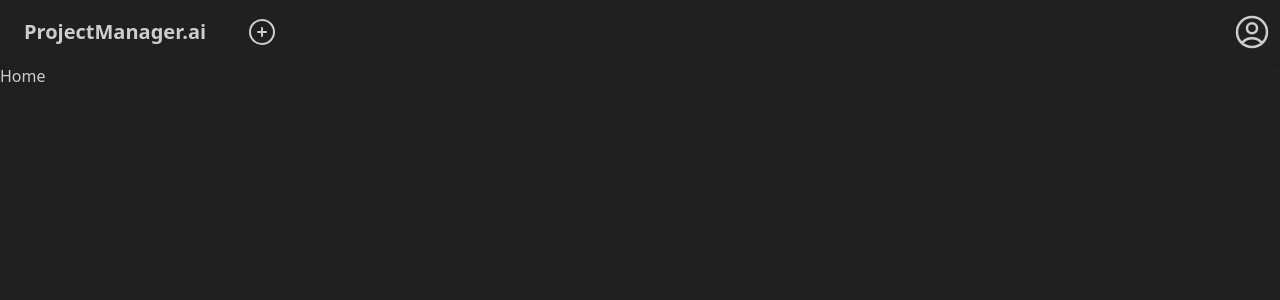
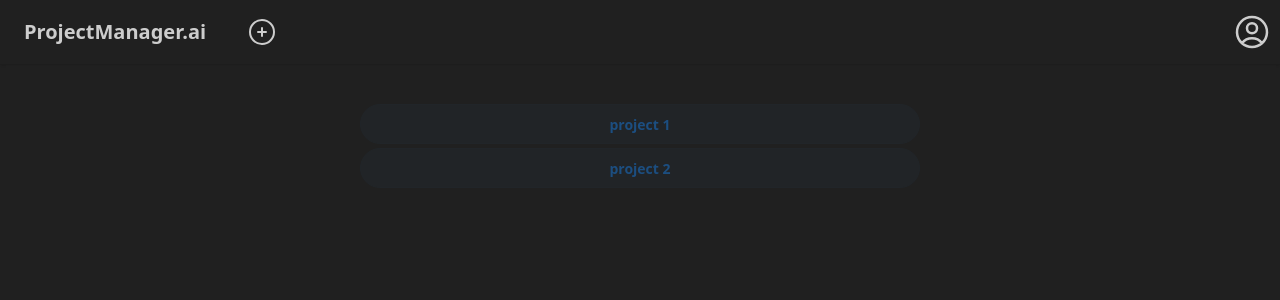
Before and after one commit to Guidjy/ProjectManager.ai, a React (Vite) app in the folder frontend/: page / in a window 1280 px wide. Shown: the top 300 px of the page. Built offline with nearby package versions, Linux system fonts and the light colour scheme; no server answers.

Commit message:
project button component created

```diff
--- a/frontend/src/components/Navbar.jsx
+++ b/frontend/src/components/Navbar.jsx
@@ -18,26 +18,11 @@ export default function Navbar() {
         </div>
         {/* Profile */}
         <div className="flex-none">
-          <div className="dropdown dropdown-end">
-          </div>
-          <div className="dropdown dropdown-end">
-            <div tabIndex={0} role="button" className="btn btn-circle btn-outline border-0 avatar">
-              <svg xmlns="http://www.w3.org/2000/svg" fill="none" viewBox="0 0 24 24" strokeWidth={1.5} stroke="currentColor" className="size-10">
-                <path strokeLinecap="round" strokeLinejoin="round" d="M17.982 18.725A7.488 7.488 0 0 0 12 15.75a7.488 7.488 0 0 0-5.982 2.975m11.963 0a9 9 0 1 0-11.963 0m11.963 0A8.966 8.966 0 0 1 12 21a8.966 8.966 0 0 1-5.982-2.275M15 9.75a3 3 0 1 1-6 0 3 3 0 0 1 6 0Z" />
-              </svg>
-            </div>
-            <ul
-              tabIndex={0}
-              className="menu menu-sm dropdown-content bg-base-100 rounded-box z-1 mt-3 w-52 p-2 shadow"
-            >
-              <li>
-                <a className="justify-between">
-                  Profile
-                </a>
-              </li>
-              <li><a>Logout</a></li>
-            </ul>
-          </div>
+          <button className="btn btn-circle btn-outline border-0">
+            <svg xmlns="http://www.w3.org/2000/svg" fill="none" viewBox="0 0 24 24" strokeWidth={1.5} stroke="currentColor" className="size-10">
+              <path strokeLinecap="round" strokeLinejoin="round" d="M17.982 18.725A7.488 7.488 0 0 0 12 15.75a7.488 7.488 0 0 0-5.982 2.975m11.963 0a9 9 0 1 0-11.963 0m11.963 0A8.966 8.966 0 0 1 12 21a8.966 8.966 0 0 1-5.982-2.275M15 9.75a3 3 0 1 1-6 0 3 3 0 0 1 6 0Z" />
+            </svg>
+          </button>
         </div>
       </div>
     </>
--- /dev/null
+++ b/frontend/src/components/ProjectButton.jsx
@@ -0,0 +1,7 @@
+export default function ProjectButton({ name}) {
+  return (
+    <>
+      <button className="btn btn-block btn-soft btn-primary rounded-3xl mb-1">{name}</button>
+    </>
+  )
+}
--- a/frontend/src/layouts/HomeLayout.jsx
+++ b/frontend/src/layouts/HomeLayout.jsx
@@ -11,13 +11,15 @@ export default function HomeLayout({ children }) {
 
   return (
     <>
-      <div className="">
       {breakPoint === "xs" || breakPoint === "sm" ? (
         <Dock />
       ) : (
         <Navbar />
       )}
+      <div className="flex justify-center w-full">
+        <div className="flex flex-col justify-center justify-items-center w-full md:w-4/5 lg:w-2/3 xl:w-1/2 p-5 md:p-10">
           {children}
+        </div>
       </div>
     </>
   )
--- a/frontend/src/pages/HomePage.jsx
+++ b/frontend/src/pages/HomePage.jsx
@@ -1,10 +1,20 @@
+// layout
 import HomeLayout from "../layouts/HomeLayout";
+// components
+import ProjectButton from "../components/ProjectButton";
 
 export default function HomePage() {
   return (
     <>
       <HomeLayout>
-        <h1 className="">Home</h1>
+        <ul>
+          <li>
+            <ProjectButton name="project 1" />
+          </li>
+          <li>
+            <ProjectButton name="project 2" />
+          </li>
+        </ul>
       </HomeLayout>
     </>
   );
```
Lines whose indentation alone changed are shown as unchanged.
